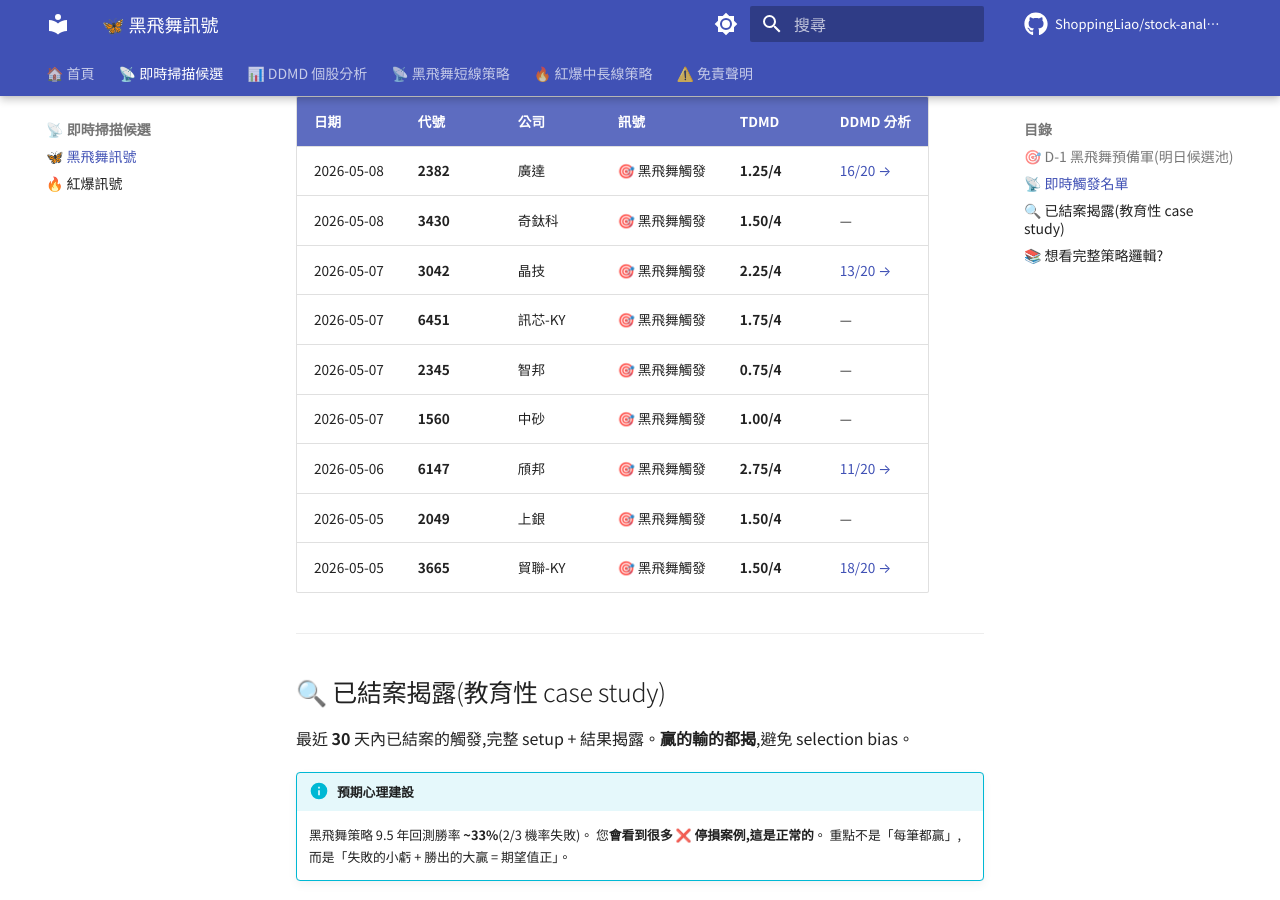
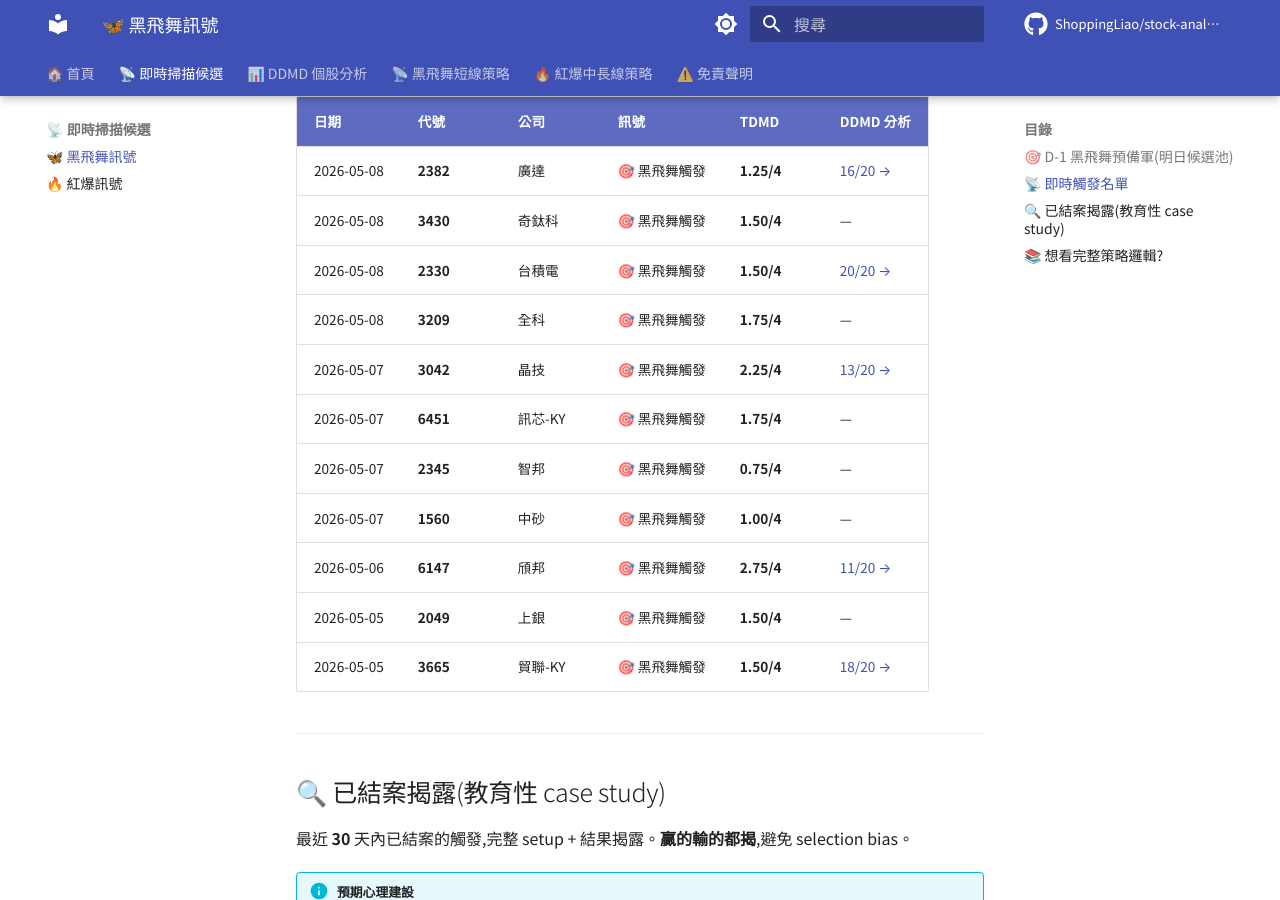
Before and after one commit to ShoppingLiao/stock-analysis-public, an MkDocs documentation site: the page built from docs/signals_black_butterfly.md, in a window 1280 px wide and 900 px high, scrolled down 1676 px. Built offline with MkDocs 1.6.1 and Material for MkDocs 9.7.7, drawn with Linux system fonts in a browser that asks for light colours; comment, search, counter and statistics services are not loaded.

Commit message:
docs(signals): update BB + RB (2026-05-08)

```diff
--- a/docs/signals_black_butterfly.md
+++ b/docs/signals_black_butterfly.md
@@ -52,6 +52,8 @@
 |------|------|------|------|------|----------|
 | 2026-05-08 | **2382** | 廣達 | 🎯 黑飛舞觸發 | **1.25/4** | [16/20 →](https://shoppingliao.github.io/stock-analysis-public/reports/2382_%E5%BB%A3%E9%81%94_DDMD_2026-05-05/) |
 | 2026-05-08 | **3430** | 奇鈦科 | 🎯 黑飛舞觸發 | **1.50/4** | — |
+| 2026-05-08 | **2330** | 台積電 | 🎯 黑飛舞觸發 | **1.50/4** | [20/20 →](https://shoppingliao.github.io/stock-analysis-public/reports/2330_%E5%8F%B0%E7%A9%8D%E9%9B%BB_DDMD_2026-05-07/) |
+| 2026-05-08 | **3209** | 全科 | 🎯 黑飛舞觸發 | **1.75/4** | — |
 | 2026-05-07 | **3042** | 晶技 | 🎯 黑飛舞觸發 | **2.25/4** | [13/20 →](https://shoppingliao.github.io/stock-analysis-public/reports/3042_%E6%99%B6%E6%8A%80_DDMD_2026-05-06/) |
 | 2026-05-07 | **6451** | 訊芯-KY | 🎯 黑飛舞觸發 | **1.75/4** | — |
 | 2026-05-07 | **2345** | 智邦 | 🎯 黑飛舞觸發 | **0.75/4** | — |
```
